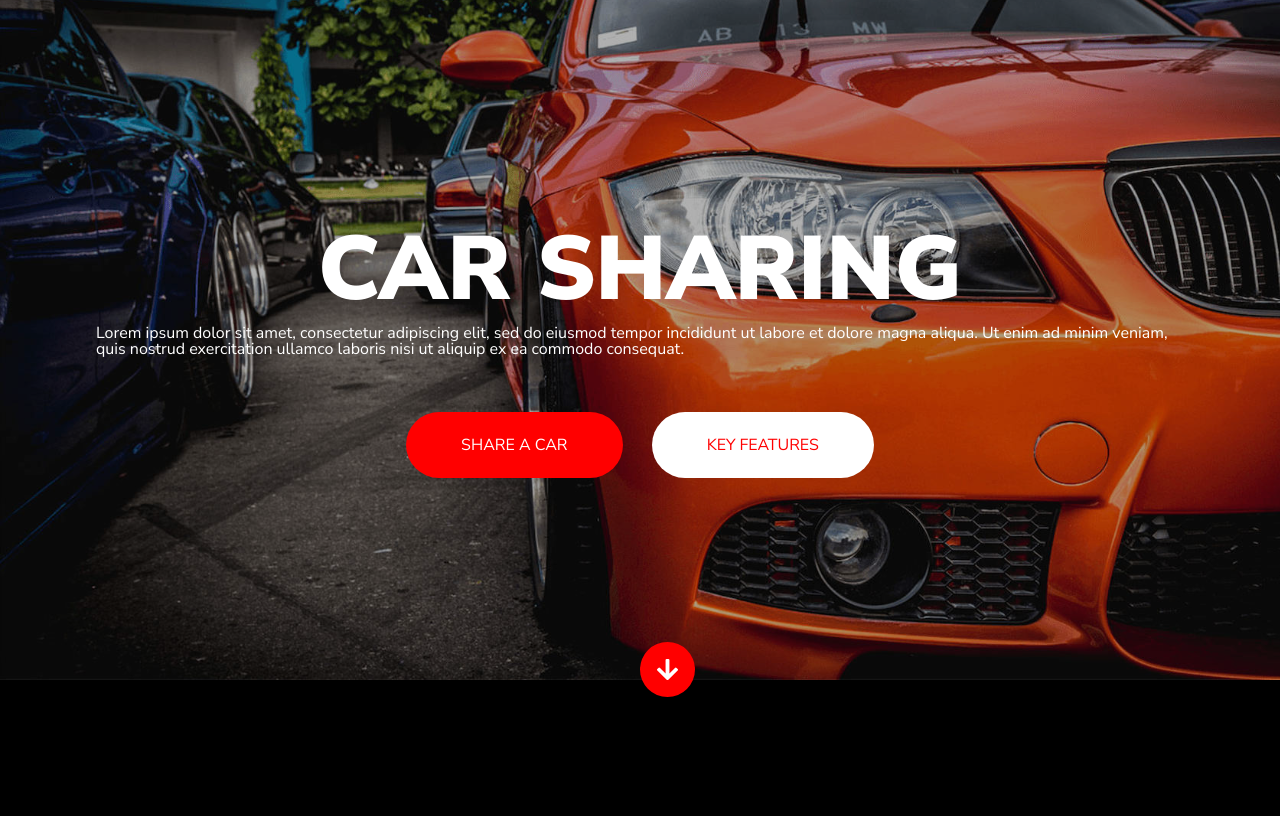
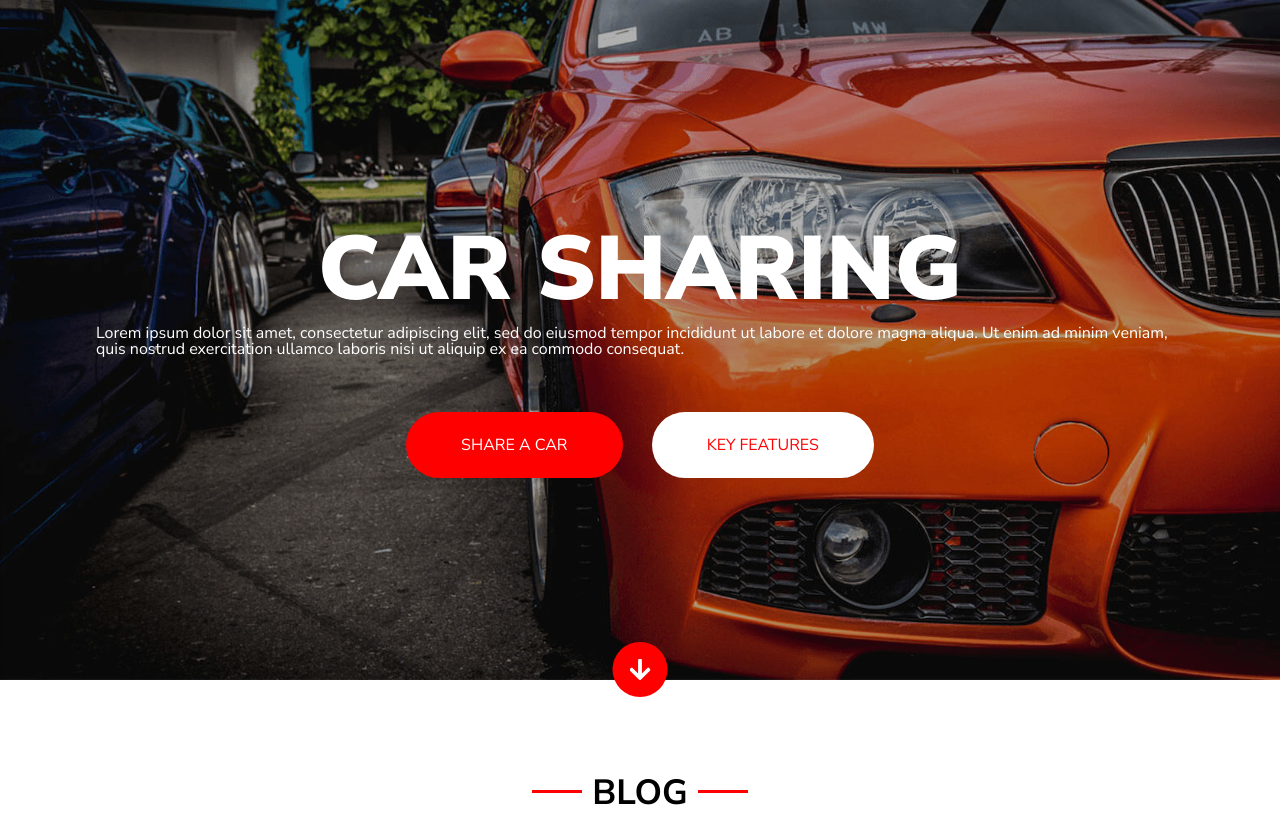
Before and after one commit to moniwero/carsharing, a plain HTML site: page 01_Car_Sharing/index.html in a window 1280 px wide. Shown: the part 96-912 px from the top of the page. Before the commit the page ends 800 px from the top, so only its background shows below. Drawn offline with Linux system fonts and the light colour scheme.

Commit message:
blog title

```diff
--- a/01_Car_Sharing/css/style.css
+++ b/01_Car_Sharing/css/style.css
@@ -1,5 +1,7 @@
 :root {
   --main-color: #ff0000;
+  --accent-color: white;
+  --main-text-color: #000000;
 }
 
 * {
@@ -11,7 +13,6 @@
 } */
 
 body {
-  background-color: black;
   color: white;
   font-family: "Nunito Sans", sans-serif;
 }
@@ -79,7 +80,7 @@ header {
 
 .nav-list a {
   text-decoration: none;
-  color: white;
+  color: var(--accent-color);
   display: inline-block;
   width: 100%;
   height: 93px;
@@ -123,11 +124,11 @@ header {
 
 .button-alert {
   background-color: var(--main-color);
-  color: white;
+  color: var(--accent-color);
 }
 
 .button-info {
-  background-color: white;
+  background-color: var(--accent-color);
   color: var(--main-color);
 }
 
@@ -146,4 +147,40 @@ header {
   position: absolute;
   left: 50%;
   bottom: 7px;
+  transform: translate(-50%, 0);
 }
+
+.blog {
+  background-color: var(--accent-color);
+  padding-top: 95px;
+  color: var(--main-text-color);
+}
+
+.center {
+  display: flex;
+  justify-content: center;
+}
+
+.blog-title {
+  font-size: 35px;
+  font-weight: bold;
+}
+
+.lines::before,
+.lines::after {
+  content: "";
+  display: inline-block;
+  height: 3px;
+  width: 50px;
+  background-color: var(--main-color);
+  position: relative;
+  top: 15px;
+}
+
+.lines::before {
+  margin-right: 10px;
+}
+
+.lines::after {
+  margin-left: 10px;
+}
--- a/01_Car_Sharing/index.html
+++ b/01_Car_Sharing/index.html
@@ -50,5 +50,11 @@
         <img src="images/Icon Arrow Down.svg" />
       </div>
     </header>
+
+    <section class="blog">
+      <div class="container">
+        <p class="lines center blog-title">BLOG</p>
+      </div>
+    </section>
   </body>
 </html>
```
